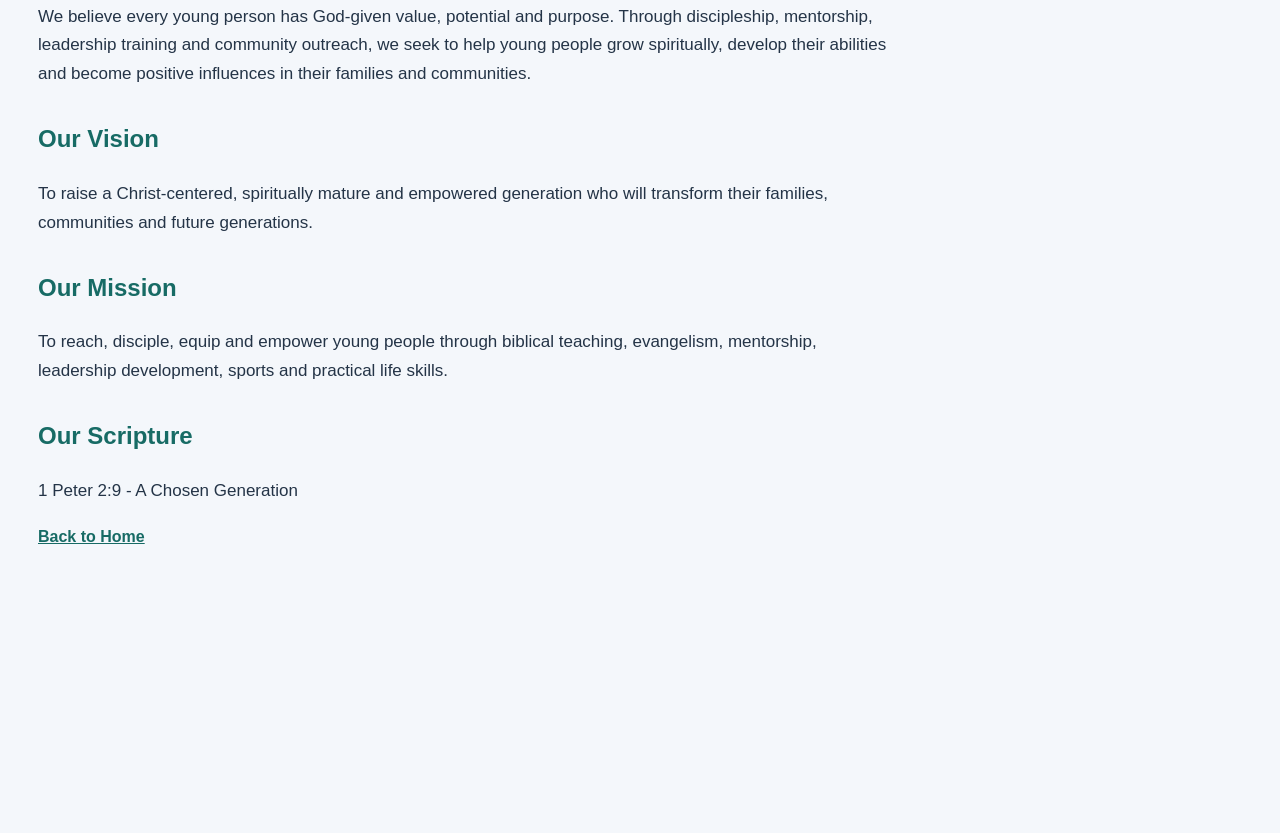
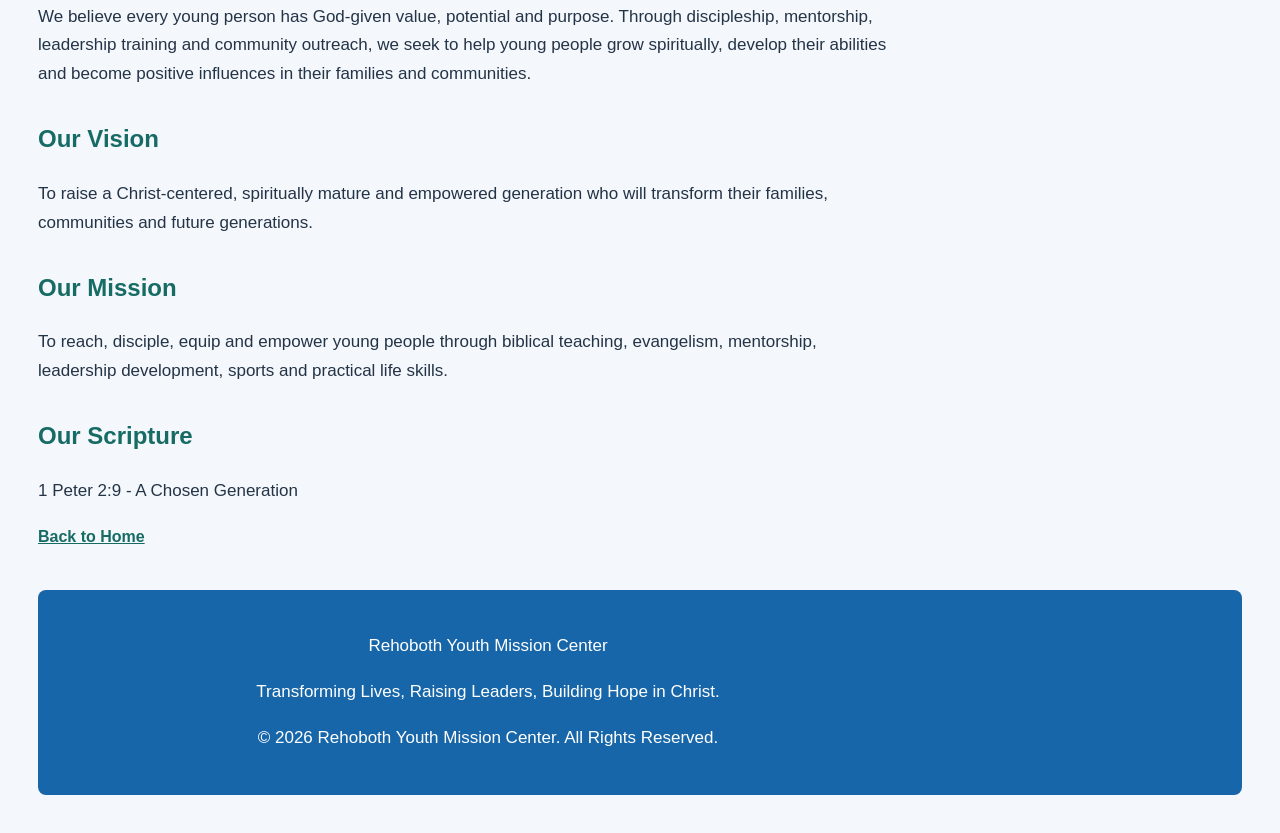
Before and after one commit to Rehoboth-m/Rehoboth-youth-mission-center, a plain HTML site: page about.html in a window 1280 px wide. Shown: the part 334-1167 px from the top of the page. Before the commit the page ends 922 px from the top, so only its background shows below. Drawn offline with Linux system fonts and the light colour scheme.

Commit message:
Add files via upload

```diff
--- a/about.html
+++ b/about.html
@@ -159,5 +159,11 @@ nav a[aria-current="page"] {
 
     <a href="index.html">Back to Home</a>
 
+<footer style="background-color: #1766a9; color: white; text-align: center; padding: 25px; margin-top: 40px; border-radius: 8px;">
+    <p>Rehoboth Youth Mission Center</p>
+    <p>Transforming Lives, Raising Leaders, Building Hope in Christ.</p>
+    <p>&copy; 2026 Rehoboth Youth Mission Center. All Rights Reserved.</p>
+</footer>
+
 </body>
 </html>
```
